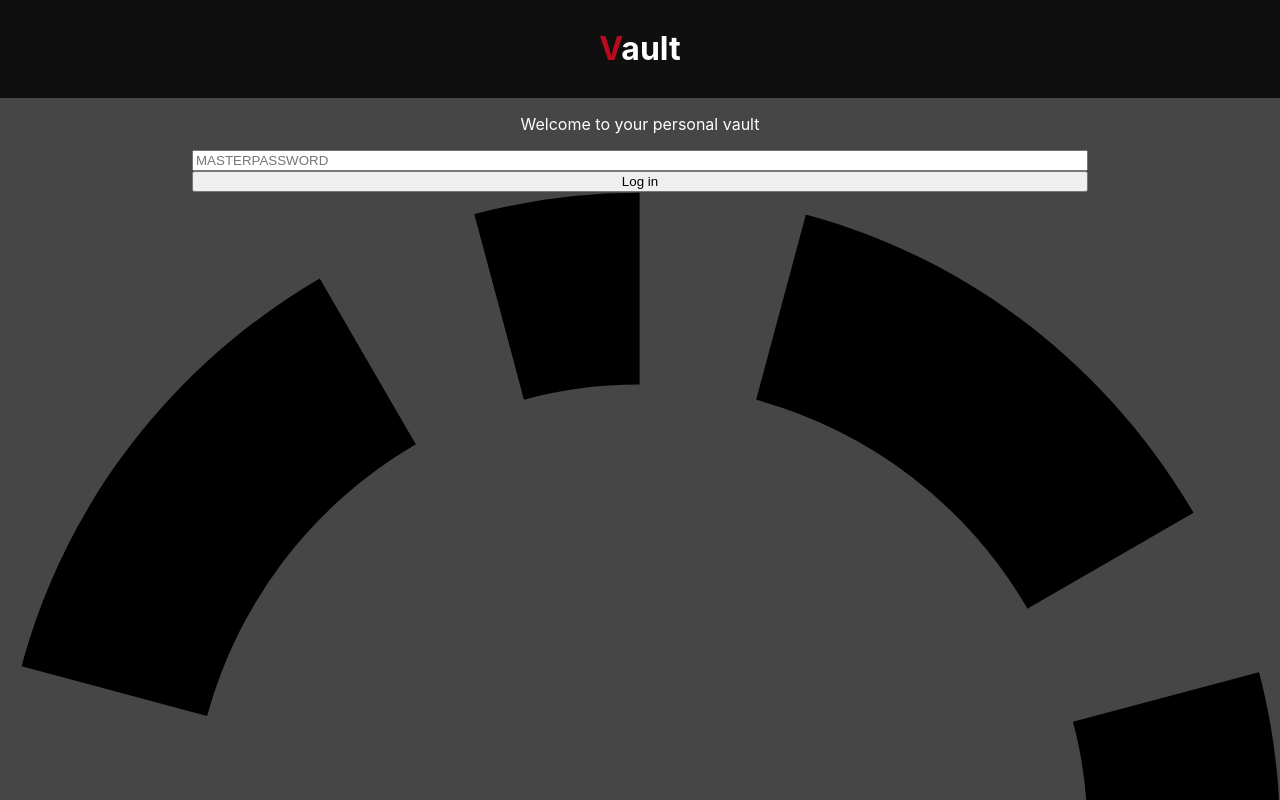
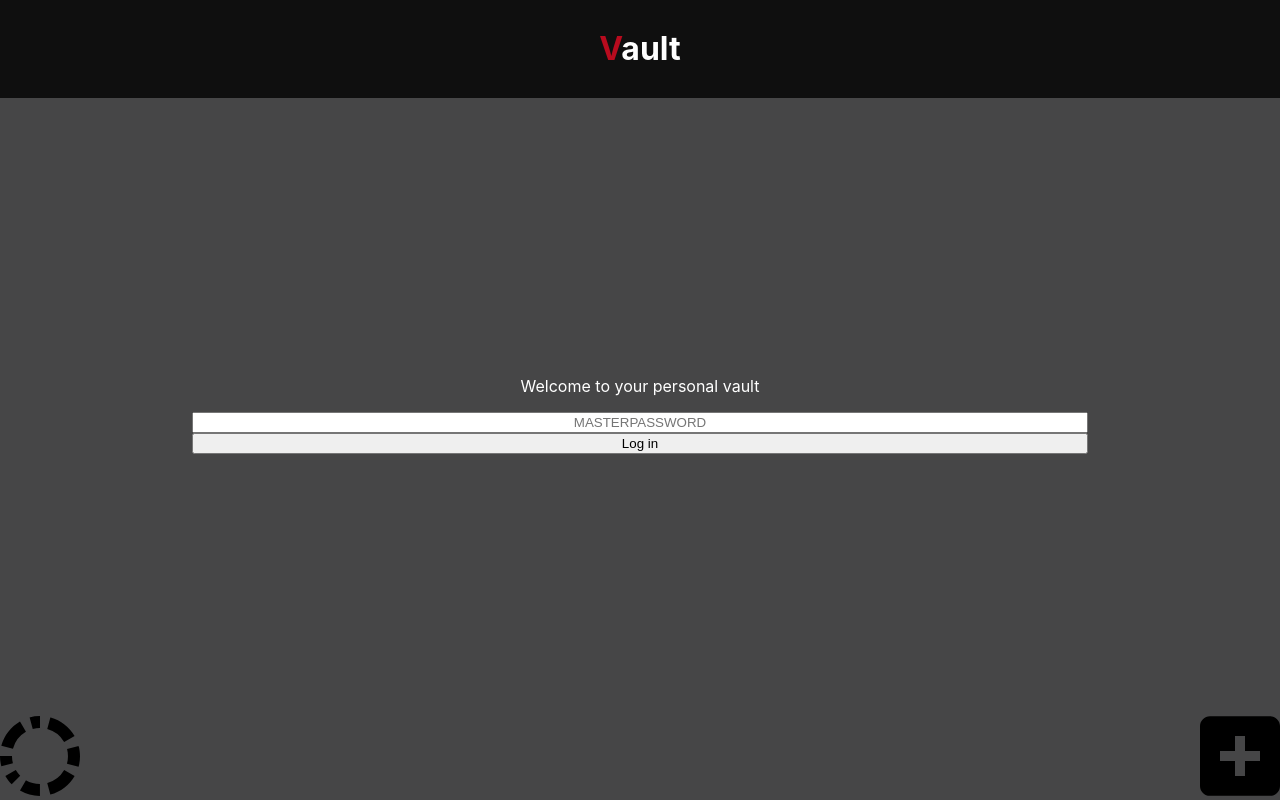
Before and after one commit to LyriCaGitHubber/vault, a React (Vite) app: page / in a window 1280 px wide. Shown: the top 800 px of the page. Built offline with nearby package versions, Linux system fonts and the light colour scheme.

Commit message:
Add container wrapper styling

```diff
--- a/src/app/pages/Dashboard/Dashboard.module.css
+++ b/src/app/pages/Dashboard/Dashboard.module.css
@@ -7,7 +7,12 @@ body {
   background: var(--col-primary);
   color: var(--fc-global);
 }
-
+.container {
+  height: 100vh;
+  display: flex;
+  flex-direction: column;
+  justify-content: space-between;
+}
 main {
   display: flex;
   flex-direction: column;
@@ -24,9 +29,23 @@ main {
 }
 
 .dashboard__masterpassword::placeholder {
+  text-align: center;
   text-transform: uppercase;
 }
 
 span {
   color: var(--col-cta);
 }
+
+footer {
+  display: flex;
+  justify-content: space-between;
+}
+
+.addButton {
+  width: 5em;
+}
+
+.searchButton {
+  width: 5em;
+}
```
